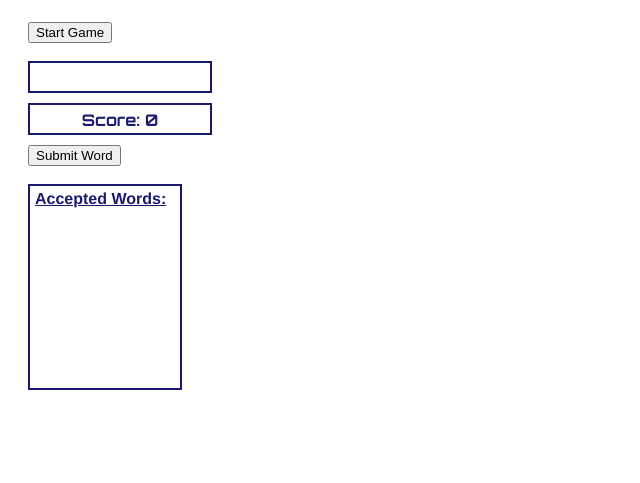
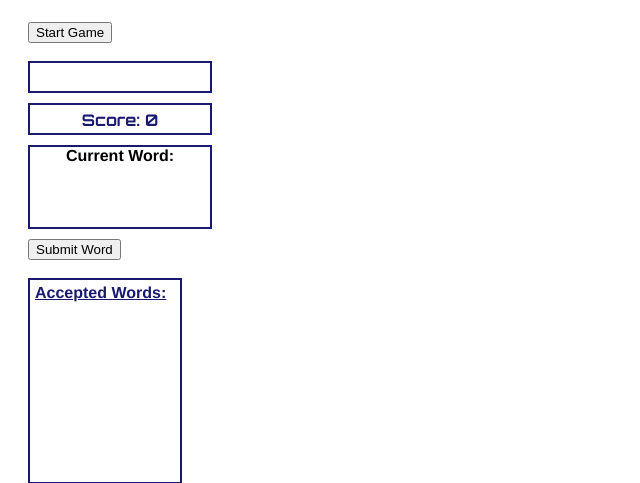
Before and after one commit to mandytrex/word_scramble, a Rails app: page / in a window 1280 px wide. Shown: the part 58-541 px from the top of the page, without its empty margins (0-640 px from the left). Run offline with Rails 7, Linux system fonts and the light colour scheme; some libraries are stand-ins or nearby versions; some web fonts are replaced.

Commit message:
added adjacent function, can now only click on touching cells. added the currently being built word to the screen. resets the board after each time player submits a word.

```diff
--- a/app/assets/javascripts/application.js
+++ b/app/assets/javascripts/application.js
@@ -34,6 +34,10 @@ if ($('#hidden-game-div')) {
 	  $( "body" ).on("click", ".submit-word", function() {
 	   	submitWord();
 	   	currentString = "";
+	   	currentDieIndex = null;
+	   	$('p.word-build').empty();
+	   	$('div.die').removeClass('not-playable');
+	   	$('div.die').addClass('playable');
 	   });
 	})
 }
@@ -48,14 +52,18 @@ var score = 0;
 //if string is being currently built
 mousedown = 0;
 
-//last clicked die
-var currentDieIndex;
+//last clicked die div
+var die;
+
+//index of last clicked die
+var currentDieIndex = null;
+
 
 var makeGame = function() {
   for(var row = 0; row < 4; row++) {
     var rowDiv = $('<div>').addClass('row').appendTo($('body'))
     for(var col = 0; col < 4; col++) {
-      var column = $('<div>').addClass('die').attr('id', row * 4 + col)
+      var column = $('<div>').addClass('die').addClass('playable').attr('id', row * 4 + col)
       column.appendTo(rowDiv);
   		$(rowDiv).appendTo($('.boggle-board'));
     }
@@ -102,10 +110,6 @@ var fillBoard = function() {
 	$('div#15').append(letter15);
 }
 
-var selectLetter1 = function() {
-	var letter1 = $(this).text();
-	console.log(letter1);
-};
 
 var mins = 2;
 var secs = mins * 60;
@@ -127,11 +131,15 @@ var decreaseTime = function () {
 // RED dies become UNPLAYABLE
 
 var buildAWord = function(event) {
- 	var die = event;
+ 	die = event;
  	console.log("Current Letter: " + die.text());
  	//index(ID) of current die
- 	if (die.css('background-color') !== 'red') {
- 		die.css('background-color', 'red');
+
+ 	if (die.hasClass('playable') && checkAdjacent() == true) {
+ 		// var dieLetter = $('<p>').text(die.text());
+ 		$('p.word-build').append(die.text());
+ 		die.removeClass('playable');
+ 		die.addClass('not-playable');
  		currentDieIndex = Number(die.attr('id'));
  		console.log("Current Die Index: " + currentDieIndex);
  		currentString = currentString.concat(die.text());
@@ -141,6 +149,101 @@ var buildAWord = function(event) {
  			}
  		}
  };
+
+var checkAdjacent = function() {
+	 // debugger
+	 if (currentDieIndex === null ) {
+	 		return true;
+	 }
+
+	 if ((currentDieIndex === 0) && (Number(die.attr('id')) === 4 || Number(die.attr('id')) === 1 ))	{
+	 	//can click 4 or 1
+	 		return true;
+	 }
+
+	 if ((currentDieIndex === 1) && (Number(die.attr('id')) === 0 || Number(die.attr('id')) === 5 || Number(die.attr('id')) === 2 ))	{
+	 	//can click 0, 5, 2
+	 	  return true;
+	 }
+
+	 if ((currentDieIndex === 2) && (Number(die.attr('id')) === 1 || Number(die.attr('id')) === 6 || Number(die.attr('id')) === 3 ))	{
+	 	//can click 1, 6, 3
+	 		 return true;
+	 }
+
+	 if ((currentDieIndex === 3) && (Number(die.attr('id')) === 2 || Number(die.attr('id')) === 7 ))	{
+	 	//can click 2, 7
+	 		 return true;
+	 }
+
+	 if ((currentDieIndex === 4) && (Number(die.attr('id')) === 0 || Number(die.attr('id')) === 5 || Number(die.attr('id')) === 8 ))	{
+	 	//can click 0, 5, 8
+	 		 return true;
+	 }
+
+	 if ((currentDieIndex === 5) && (Number(die.attr('id')) === 1 || Number(die.attr('id')) === 4 || Number(die.attr('id')) === 6 || Number(die.attr('id')) === 9 ))	{
+	 	//can click 1, 4, 6, 9
+	 		 return true;
+	 }
+
+	 if ((currentDieIndex === 6) && (Number(die.attr('id')) === 2 || Number(die.attr('id')) === 5 || Number(die.attr('id')) === 7 || Number(die.attr('id')) === 10 ))	{
+	 	//can click 2, 5, 7, 10
+	 		 return true;
+	 }
+
+	 if ((currentDieIndex === 7) && (Number(die.attr('id')) === 3 || Number(die.attr('id')) === 6 || Number(die.attr('id')) === 11 ))	{
+	 	//can click 3, 6, 11
+	 		 return true;
+	 }
+
+	 if ((currentDieIndex === 8) && (Number(die.attr('id')) === 4 || Number(die.attr('id')) === 9 || Number(die.attr('id')) === 12 ))	{
+	 	//can click 4, 9, 12
+	 		 return true;
+	 }
+
+	 if ((currentDieIndex === 9) && (Number(die.attr('id')) === 5 || Number(die.attr('id')) === 8 || Number(die.attr('id')) === 10 || Number(die.attr('id')) === 13 ))	{
+	 	//can click 5, 8, 10, 13
+	 		 return true;
+	 }
+
+	 if ((currentDieIndex === 10) && (Number(die.attr('id')) === 6 || Number(die.attr('id')) === 9 || Number(die.attr('id')) === 11 || Number(die.attr('id')) === 14 ))	{
+	 	//can click 6, 9, 11, 14
+	 		 return true;
+	 }
+
+	 if ((currentDieIndex === 11) && (Number(die.attr('id')) === 7 || Number(die.attr('id')) === 10 || Number(die.attr('id')) === 15 ))	{
+	 	//can click 7, 10, 15
+	 		 return true;
+	 }
+
+	 if ((currentDieIndex === 12) && (Number(die.attr('id')) === 8 || Number(die.attr('id')) === 13 ))	{
+	 	//can click 8, 13
+	 		 return true;
+	 }
+
+	 if ((currentDieIndex === 13) && (Number(die.attr('id')) === 9 || Number(die.attr('id')) === 12 || Number(die.attr('id')) === 14 ))	{
+	 	//can click 9, 12, 14
+	 		 return true;
+	 }
+
+	 if ((currentDieIndex === 14) && (Number(die.attr('id')) === 10 || Number(die.attr('id')) === 13 || Number(die.attr('id')) === 15 ))	{
+	 	//can click 10, 13, 15
+	 		 return true;
+	 }
+
+	 if ((currentDieIndex === 15) && (Number(die.attr('id')) === 11 || Number(die.attr('id')) === 14 ))	{
+	 	//can click 11, 14
+	 		 return true;
+	 }
+
+	 else {
+	 		 return false;
+	 }
+
+}
+
+
+
 
 //verifies a word is in dictionary & adds points to score for valid words
 var verifyWords = function() {
--- a/app/assets/javascripts/scrambleClasses/board.js
+++ b/app/assets/javascripts/scrambleClasses/board.js
@@ -3,10 +3,10 @@ function Board() {
 }
 
 Board.prototype.startGame = function() {
-			newDie = new Die();
-			newDie.setState();
+			newBoard = new Die();
+			newBoard.setState();
 			for (i=0; i < 16; i++) {
-				var eachDice = newDie.dice[i];
+				var eachDice = newBoard.dice[i];
 				this.tiles.push(eachDice);
 			}
 };
--- a/app/assets/stylesheets/application.css
+++ b/app/assets/stylesheets/application.css
@@ -113,10 +131,25 @@ div.score {
   margin-bottom: 10px;
 }
 
+div.word-build {
+  border: 2px solid midnightblue;
+  width: 180px;
+  height: 80px;
+  text-align: center;
+  font-weight: bold;
+  margin-left: 20px;
+  margin-bottom: 10px;
+}
+
 p.score{
   margin: 5px;
   color: midnightblue;
   font-family: 'Orbitron', 'Courier New', monospace;
+}
+
+p.word-build{
+  margin: 5px;
+  color: midnightblue;
 }
 
 
--- a/app/views/home/index.html.erb
+++ b/app/views/home/index.html.erb
@@ -13,6 +13,11 @@
 	<p class="score">Score: 0</p>
 </div>
 
+<div class="word-build">
+	Current Word:
+<p class="word-build"></p>
+</div>
+
 <button class="submit-word">Submit Word</button>
 <br><br>
 <div class="word-list">
```
Also changed, not shown: other parts of app/assets/stylesheets/application.css (+19 -1 lines), app/assets/javascripts/scrambleClasses/game.js (+0 -25 lines).
